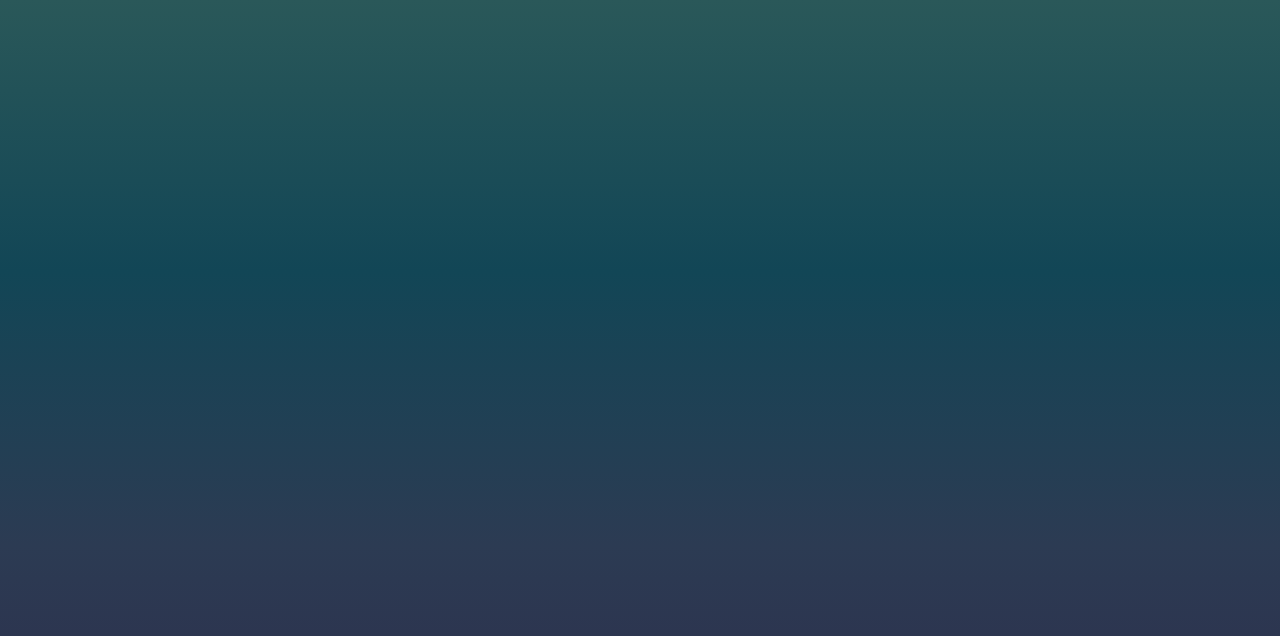
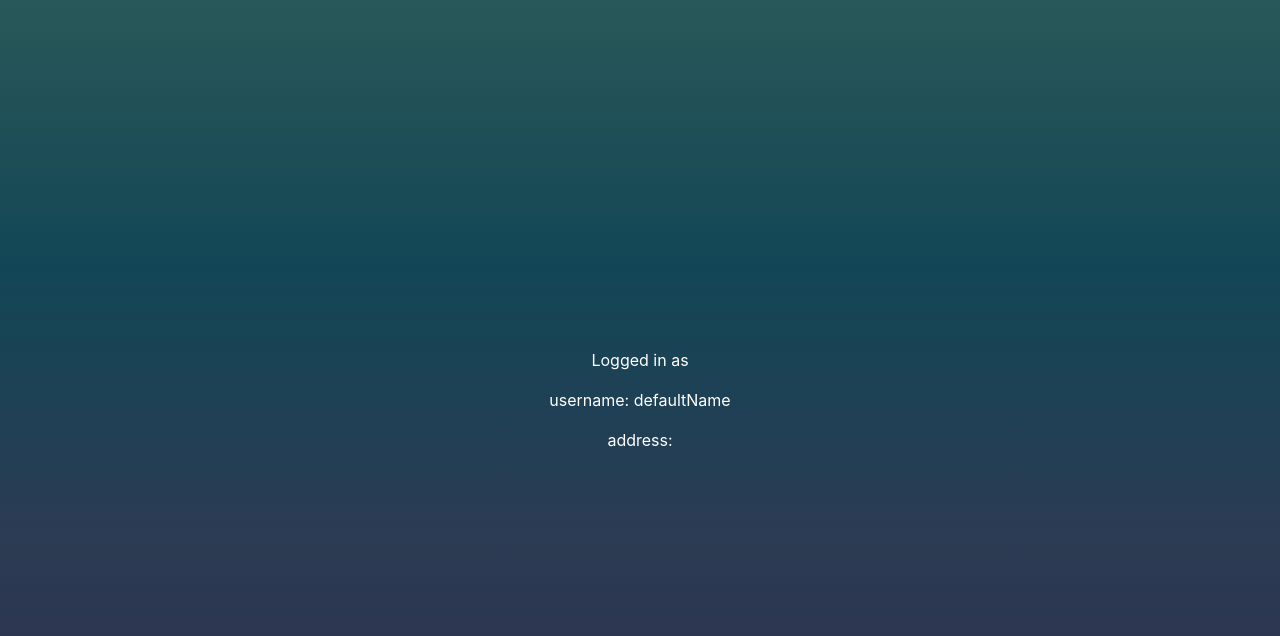
Before and after one commit to philip920/andara, a React (Create React App) app: page /home in a window 1280 px wide. Before the commit this address had no page. Shown: the top 636 px of the page. Built offline with nearby package versions, Linux system fonts and the light colour scheme; a web font is replaced by a local one; what @self.id/framework would draw is missing.

Commit message:
add Home component

```diff
--- a/src/App.tsx
+++ b/src/App.tsx
@@ -5,6 +5,8 @@ import { BrowserRouter, Routes, Route } from "react-router-dom";
 import { defaultTheme } from "./themes";
 import InitialConnect from "./components/initial-connect/initial-connect";
 import SignUp from "./components/sign-up/signup";
+import Home from "./components/home/home";
+
 import { Paper, Grid } from "@mui/material/";
 
 const App: React.FunctionComponent = () => {
@@ -17,6 +19,7 @@ const App: React.FunctionComponent = () => {
               <Routes>
                 <Route index element={<InitialConnect />} />
                 <Route path="/signup" element={<SignUp />} />
+                <Route path="/home" element={<Home />} />
               </Routes>
             </BrowserRouter>
           </Grid>
--- /dev/null
+++ b/src/components/home/home.tsx
@@ -0,0 +1,20 @@
+import React from "react";
+import { CenteredGrid } from "../common/styled-components";
+import { useStore } from "../../store";
+
+const Home: React.FunctionComponent = () => {
+    const store = useStore((state) => state);
+    return (
+        <CenteredGrid>
+            Logged in as
+            <br/>
+            <br/>
+            username: {store.user.username}
+            <br/>
+            <br/>
+            address: {store.user.authWalletAdress}
+        </CenteredGrid>
+    );
+};
+
+export default Home;
```
